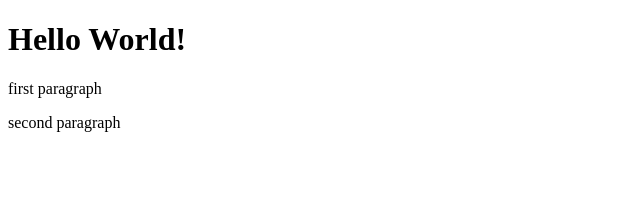
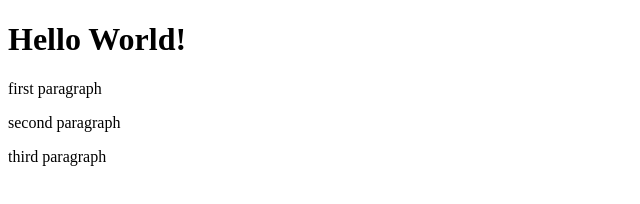
Before and after one commit to kumar-verma/git-test, a website: page index.html in a window 1280 px wide. Shown: the whole page, without its empty margins (0-640 px from the left). Drawn offline with Linux system fonts and the light colour scheme.

Commit message:
fourth commit

```diff
--- a/index.html
+++ b/index.html
@@ -9,5 +9,6 @@
     <h1>Hello World!</h1>
     <p>first paragraph</p>
     <p>second paragraph</p>
+    <p>third paragraph</p>
   </body>
 </html>
```
Also changed, not shown: package.json (added, +24 -0 lines), 1 other file.
